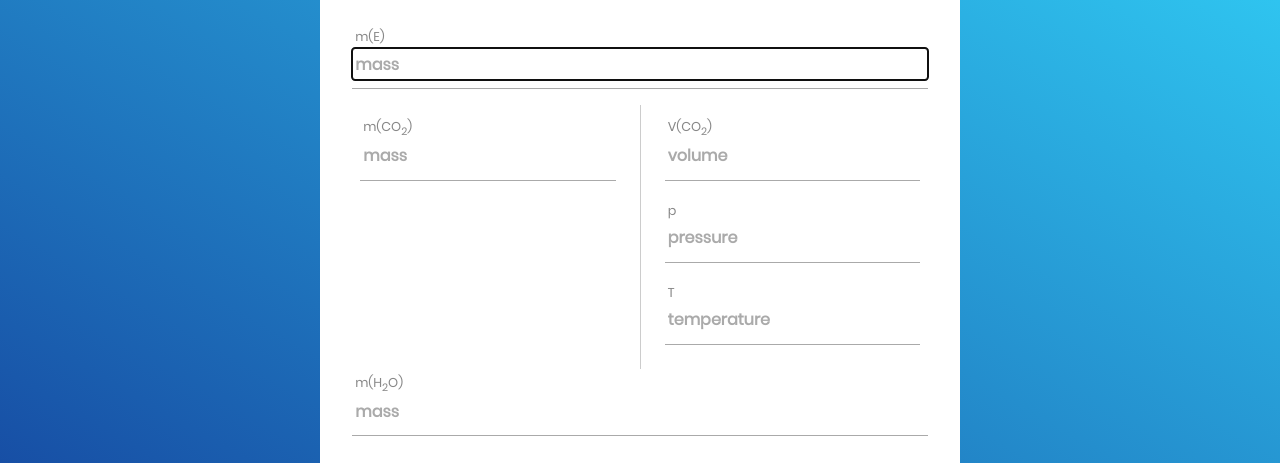
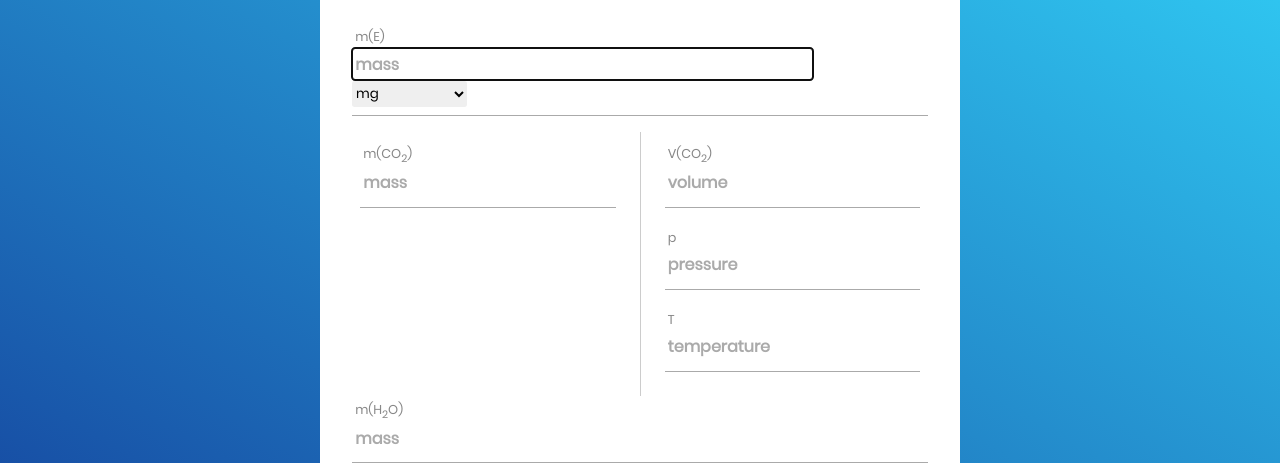
Before and after one commit to Waldwiesel/waldwiesel.github.io, a plain HTML site: page index.html in a window 1280 px wide. Shown: the part 256-719 px from the top of the page. Drawn offline with Linux system fonts and the light colour scheme.

Commit message:
Change in Holiday V2

```diff
--- a/index.html
+++ b/index.html
@@ -1,5 +1,6 @@
 <!DOCTYPE html>
 <html lang="en">
+
 <head>
     <meta charset="UTF-8">
     <meta name="viewport" content="width=device-width, initial-scale=1.0">
@@ -7,6 +8,7 @@
     <link rel="stylesheet" href="../styles.css">
     <title>ChemCalc - Chemical Calculations</title>
 </head>
+
 <body>
     <header>
         <h1 class="headline">ChemCalc</h1>
@@ -16,19 +18,25 @@
     <main>
         <section id="verhaltnisformel" class="content-field container">
             <h2>Verhältnisformel</h2>
+            <div id="horizontal-div">
                 <div class="wrap-input">
                     <label for="ver_me" class="input-label">m(E)</label>
                     <br>
-                    <input id="ver_me" type="text" pattern="[0-9]+([.][0-9]*)?" value="" placeholder="mass"
-                        autofocus>
+                    <input id="ver_me" type="text" pattern="[0-9]+([.][0-9]*)?" value="" placeholder="mass" autofocus>
+                    <select id="ver_me_unit" class="unit-selector">
+                        <option value="mg">mg</option>
+                        <option value="g">g</option>
+                        <option value="kg">kg</option>
+                        <option value="t">t</option>
+                    </select>
+                </div>
             </div>
             <div class="horizontal-div">
                 <div class="mutual-excl-opt">
                     <div class="wrap-input">
                         <label for="ver_mco2" class="input-label">m(CO<sub>2</sub>)</label>
                         <br>
-                            <input id="ver_mco2" type="text" pattern="[0-9]+([.][0-9]*)?" value=""
-                                placeholder="mass">
+                        <input id="ver_mco2" type="text" pattern="[0-9]+([.][0-9]*)?" value="" placeholder="mass">
                     </div>
                 </div>
                 <div class="vl spacing"></div>
@@ -36,8 +44,7 @@
                     <div class="wrap-input">
                         <label for="ver_vco2" class="input-label">V(CO<sub>2</sub>)</label>
                         <br>
-                            <input id="ver_vco2" type="text" pattern="[0-9]+([.][0-9]*)?" value=""
-                                placeholder="volume">
+                        <input id="ver_vco2" type="text" pattern="[0-9]+([.][0-9]*)?" value="" placeholder="volume">
                     </div>
                     <div class="wrap-input">
                         <label for="ver_pressure" class="input-label">p</label>
@@ -59,7 +66,8 @@
                 <input id="ver_mh2o" type="text" pattern="[0-9]+([.][0-9]*)?" value="" placeholder="mass">
             </div>
             <div id="ver_addElem-inputs"></div>
-                <Button id="ver_add-elem" class="button" onclick="addElem(this.id, 'm', 'mass')">Weiteres Element Hinzufügen</Button>
+            <Button id="ver_add-elem" class="button" onclick="addElem(this.id, 'm', 'mass')">Weiteres Element
+                Hinzufügen</Button>
             <label id="ver_result" class="result-label">C<sub>0</sub>H<sub>0</sub>O<sub>0</sub></label>
             <div class="wrapper-button-bg">
                 <div class="calc-button-bgdiv"></div>
@@ -88,10 +96,11 @@
                     <input id="prep_no" pattern="[0-9]+" value="" placeholder="amount">
                 </div>
                 <div id="prep_addElem-inputs"></div>
-                    <Button id="prep_add-elem" class="button" onclick="addElem(this.id, 'n', 'amount')">Weiteres Element Hinzufügen</Button>
+                <Button id="prep_add-elem" class="button" onclick="addElem(this.id, 'n', 'amount')">Weiteres Element
+                    Hinzufügen</Button>
                 <br>
-                    <button id="prep_transfer-button" type="button" onclick="transferVerFormel()"
-                            class="button">Transfer berechnete Verhältnisformel</button>
+                <button id="prep_transfer-button" type="button" onclick="transferVerFormel()" class="button">Transfer
+                    berechnete Verhältnisformel</button>
             </section>
             <section id="summenformel_calc" class="container">
                 <div class="horizontal-div">
@@ -136,4 +145,5 @@
         </section>
     </main>
 </body>
+
 </html>
--- a/styles.css
+++ b/styles.css
@@ -101,14 +101,23 @@ h2 {
 }
 
 input {
-    width: 100%;
+    width: 80%;
     height: 2em;
     border: none;
-    padding-left: 0.2rem;
-    padding-right: 0;
+    padding: 0 0.2rem;
 
     font-size: 1em;
     font-weight: 600;
+    border-radius: 0.2em;
+}
+
+
+.unit-selector {
+    width: 20%;
+    height: 2em;
+    border: none;
+
+    font-weight: 500;
     border-radius: 0.2em;
 }
 
```
Lines whose indentation alone changed are shown as unchanged.
